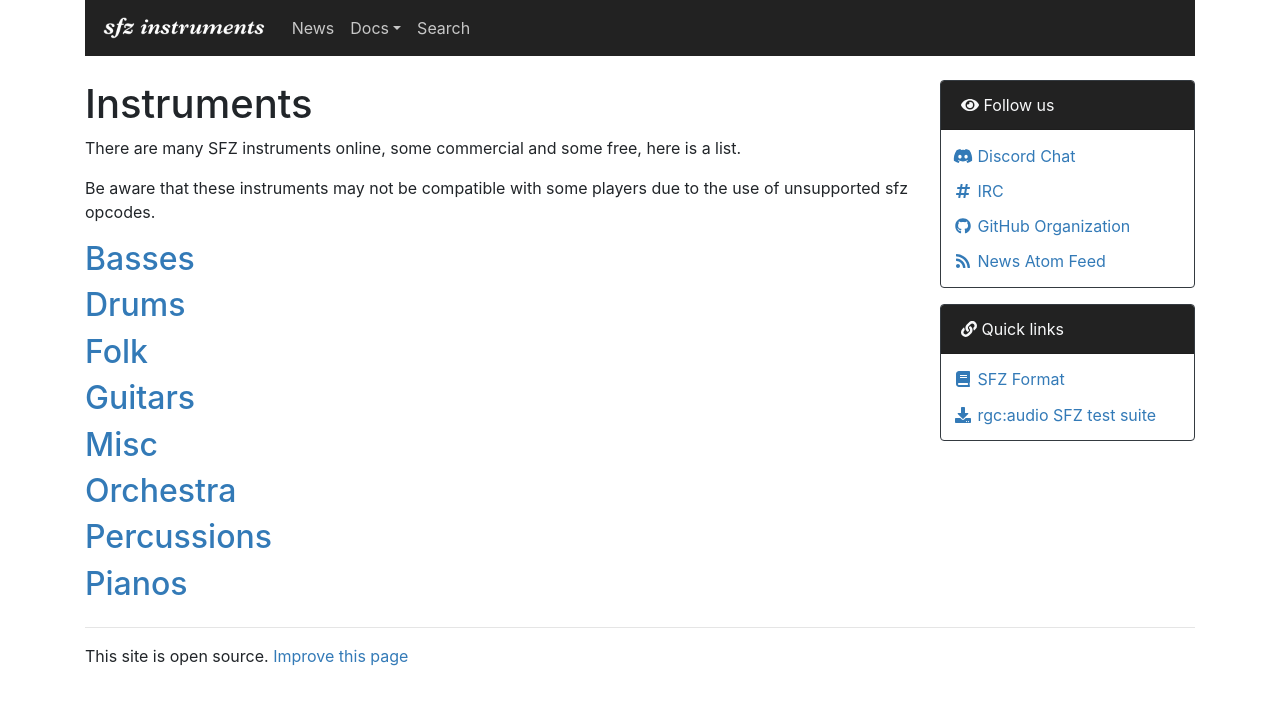
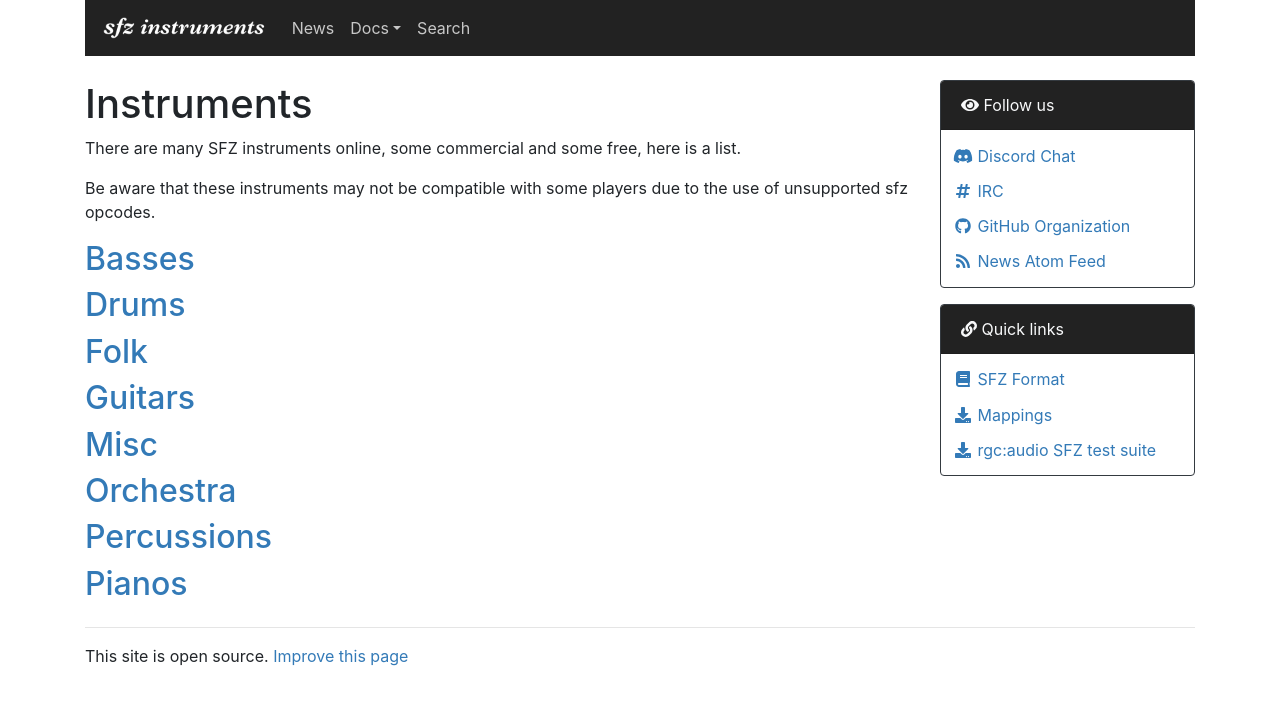
Before and after one commit to sfzinstruments/sfzinstruments.github.io, a Jekyll site: the page built from index.md, in a window 1280 px wide. Shown: the top 705 px of the page. Built offline with Jekyll 4.4.1, drawn with Linux system fonts in a browser that asks for light colours; nearby versions of some CDN libraries.

Commit message:
Added mappings repository as card link

```diff
--- a/_data/locale/en/layout.yml
+++ b/_data/locale/en/layout.yml
@@ -43,6 +43,11 @@ cards:
     icon_type: "book"
     icon_category: "fas"
 
+  - label: "Mappings"
+    url: "https://github.com/sfzinstruments/mappings/"
+    icon_type: "download"
+    icon_category: "fas"
+
   - label: "rgc:audio SFZ test suite"
     url: "https://github.com/sfz/tests/"
     icon_type: "download"
```
